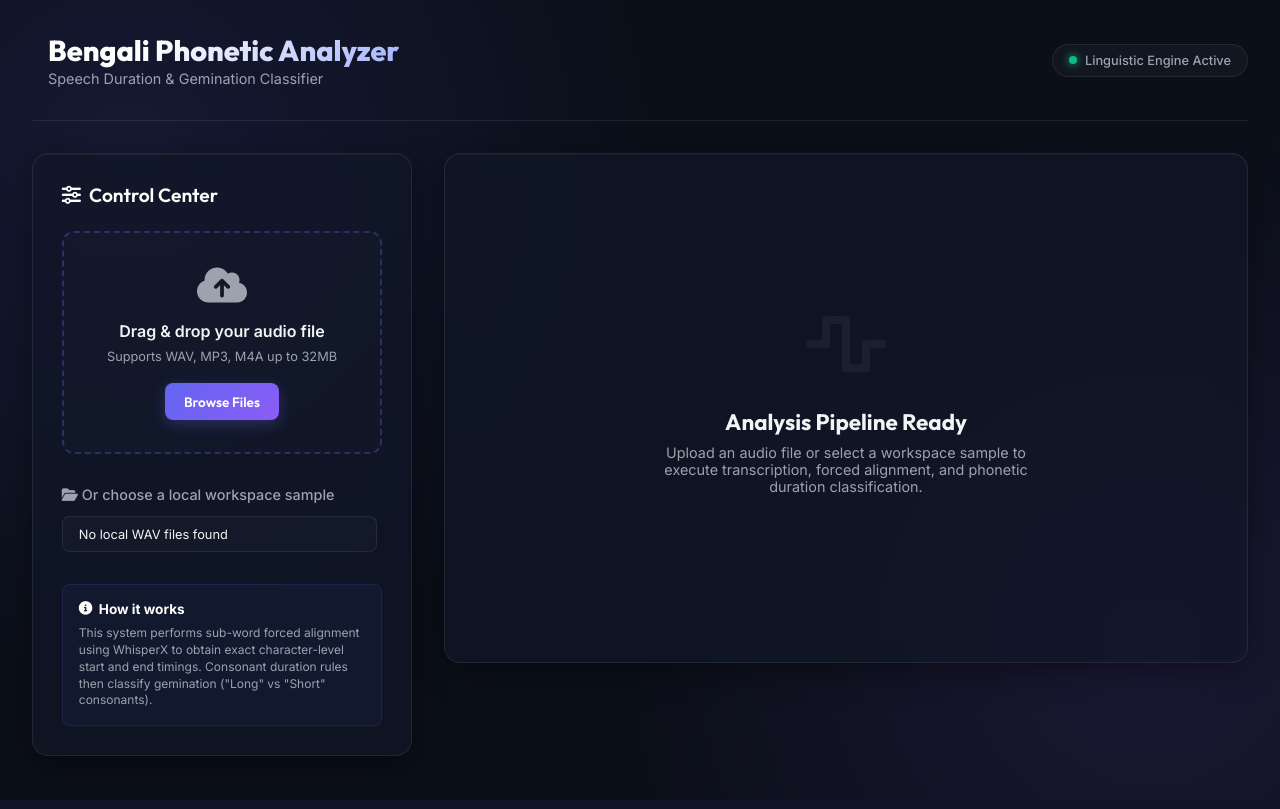
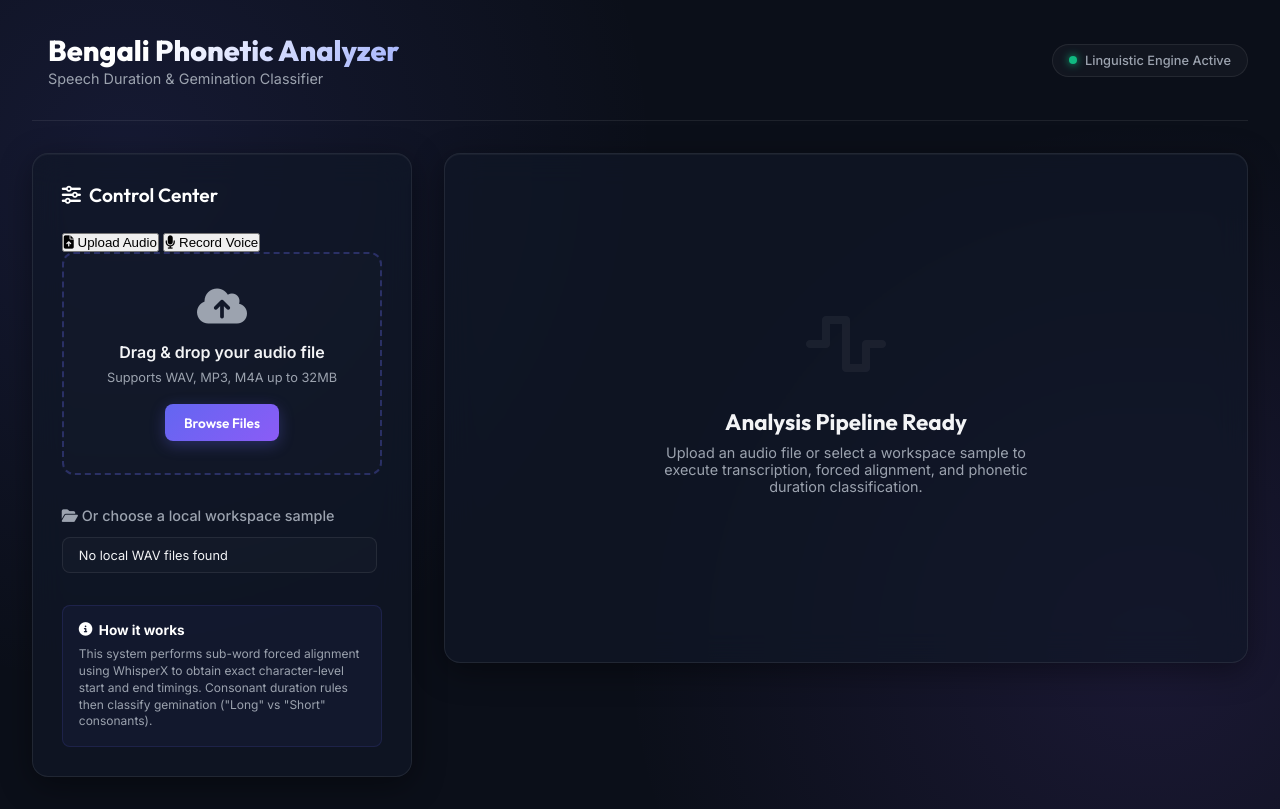
Before and after one commit to PranjalGhoshRepo/Assymetric-Processing-of-durational-differences, a Flask app: page / in a window 1280 px wide. Run offline with Flask 3, Linux system fonts and the light colour scheme; data that the repository does not hold is empty.

Commit message:
Update index.html

```diff
--- a/templates/index.html
+++ b/templates/index.html
@@ -38,7 +38,14 @@
             <section class="panel control-panel">
                 <h2 class="panel-title"><i class="fa-solid fa-sliders"></i> Control Center</h2>
 
-                <!-- File Upload Box -->
+                <!-- Input Mode Tabs -->
+                <div class="input-mode-tabs">
+                    <button class="input-tab-btn active" id="tabUploadMode"><i class="fa-solid fa-file-arrow-up"></i> Upload Audio</button>
+                    <button class="input-tab-btn" id="tabRecordMode"><i class="fa-solid fa-microphone"></i> Record Voice</button>
+                </div>
+
+                <!-- File Upload Container -->
+                <div id="uploadModeContainer" class="mode-container">
                     <div class="upload-zone" id="uploadZone">
                         <input type="file" id="audioFileInput" accept="audio/*" class="file-input">
                         <div class="upload-content">
@@ -46,6 +53,49 @@
                             <h3>Drag & drop your audio file</h3>
                             <p>Supports WAV, MP3, M4A up to 32MB</p>
                             <button class="btn btn-primary">Browse Files</button>
+                        </div>
+                    </div>
+                </div>
+
+                <!-- Live Voice Recorder Container -->
+                <div id="recordModeContainer" class="mode-container hidden">
+                    <div class="recorder-zone">
+                        <div class="recorder-status">
+                            <div class="record-pulse-indicator" id="recordPulse"></div>
+                            <span id="recorderStateText" style="font-weight: 500; font-size: 0.95rem;">Ready to record</span>
+                        </div>
+                        <div class="recorder-timer" id="recordTimer">00:00</div>
+
+                        <!-- Visualizer animation -->
+                        <div class="recorder-visualizer hidden" id="recordVisualizer">
+                            <div class="visualizer-bar" style="animation-delay: 0.1s"></div>
+                            <div class="visualizer-bar" style="animation-delay: 0.3s"></div>
+                            <div class="visualizer-bar" style="animation-delay: 0.2s"></div>
+                            <div class="visualizer-bar" style="animation-delay: 0.5s"></div>
+                            <div class="visualizer-bar" style="animation-delay: 0.4s"></div>
+                            <div class="visualizer-bar" style="animation-delay: 0.2s"></div>
+                            <div class="visualizer-bar" style="animation-delay: 0.6s"></div>
+                            <div class="visualizer-bar" style="animation-delay: 0.3s"></div>
+                        </div>
+
+                        <div class="recorder-controls">
+                            <button class="btn-round btn-record" id="btnRecordStart" title="Start Recording">
+                                <i class="fa-solid fa-microphone"></i>
+                            </button>
+                            <button class="btn-round btn-stop hidden" id="btnRecordStop" title="Stop Recording">
+                                <i class="fa-solid fa-square"></i>
+                            </button>
+                        </div>
+
+                        <!-- Preview player and submit -->
+                        <div class="recorder-preview-container hidden" id="recordPreviewContainer">
+                            <h4><i class="fa-solid fa-circle-play"></i> Recording Preview</h4>
+                            <audio id="recordPreviewPlayer" controls style="width: 100%; margin-bottom: 1rem;"></audio>
+                            <div class="preview-actions" style="display: flex; gap: 1rem; width: 100%;">
+                                <button class="btn btn-secondary" id="btnRecordDiscard" style="flex: 1;"><i class="fa-solid fa-trash"></i> Discard</button>
+                                <button class="btn btn-primary" id="btnRecordAnalyze" style="flex: 1;"><i class="fa-solid fa-magnifying-glass"></i> Analyze</button>
+                            </div>
+                        </div>
                     </div>
                 </div>
 
```
Lines whose indentation alone changed are shown as unchanged.
